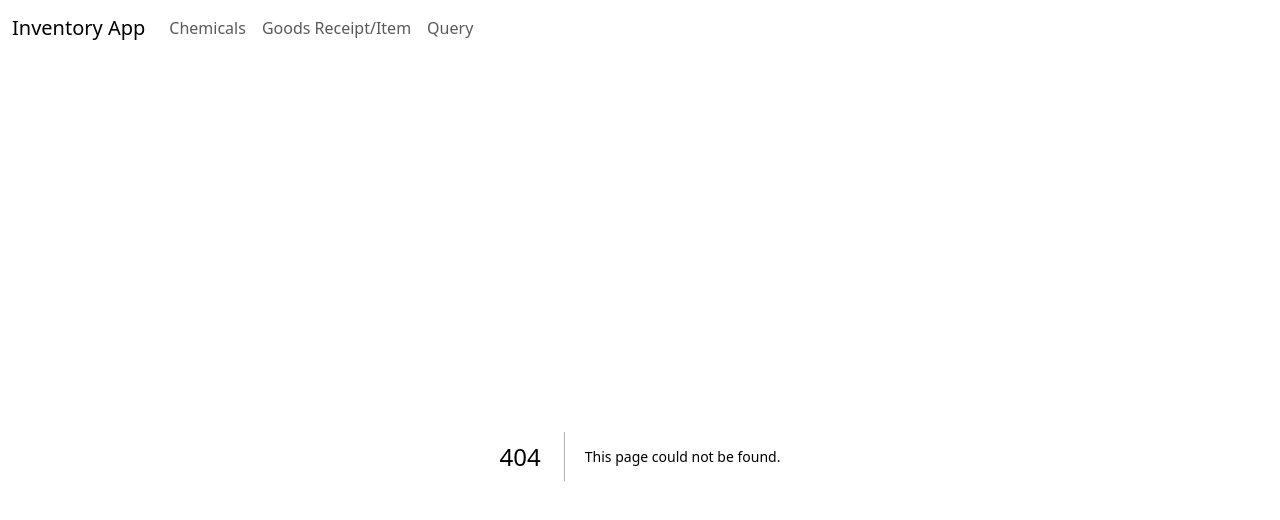
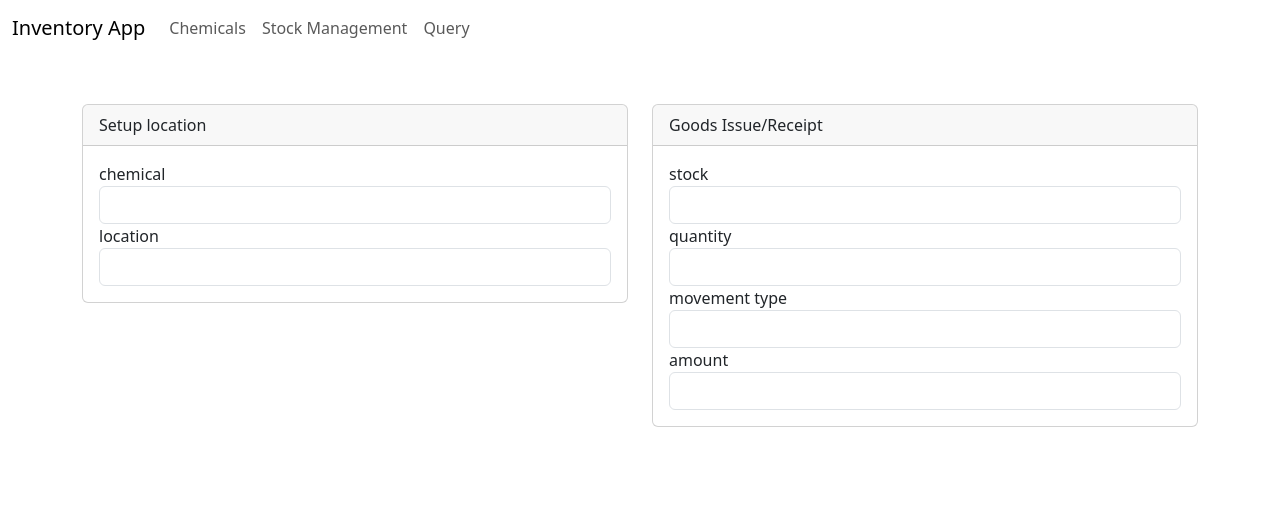
Before and after one commit to thomasstokes33/inventory-management, a Next.js app: page /stock-management in a window 1280 px wide. Before the commit this address had no page. Shown: the top 520 px of the page. Built offline with nearby package versions, Linux system fonts and the light colour scheme.

Commit message:
Add shell stock management page.

```diff
--- a/src/app/components/nav.tsx
+++ b/src/app/components/nav.tsx
@@ -12,7 +12,7 @@ export default function Nav() {
                 <div className="collapse navbar-collapse" id="navbarNavAltMarkup">
                     <div className="navbar-nav">
                         <Link className="nav-link" href="/chemicals">Chemicals</Link>
-                        <Link className="nav-link" href="/issue-receipt">Goods Receipt/Item</Link>
+                        <Link className="nav-link" href="/stock-management">Stock Management</Link>
                         <Link className="nav-link" href="/query">Query</Link>
                     </div>
                 </div>
--- /dev/null
+++ b/src/app/stock-management/page.tsx
@@ -0,0 +1,42 @@
+"use client";
+
+export default function IssueReceipt({ }) {
+    const handleGoodsIssueReceipt = async () => {
+    };
+    return (<div className="container-lg mt-5">
+        <div className="row">
+            <div className="col-md-6">
+                <div className="card">
+                    <div className="card-header">Setup location</div>
+                    <div className="card-body">
+                        <form>
+                            <label>chemical</label>
+                            <input className="form-control"></input>
+                            <label>location</label>
+                            <input className="form-control"></input>
+                        </form>
+                    </div>
+                </div>
+            </div>
+            <div className="col-md-6">
+                <div className="card">
+                    <div className="card-header">Goods Issue/Receipt</div>
+                    <div className="card-body">
+                        <form>
+                            <label>stock</label>
+                            <input className="form-control"></input>
+                            <label>quantity</label>
+                            <input className="form-control"></input>
+                            <label>movement type</label>
+                            <input className="form-control"></input>
+                            <label>amount</label>
+                            <input className="form-control"></input>
+
+                        </form>
+                    </div>
+                </div>
+
+            </div>
+        </div>
+    </div>);
+}
```
